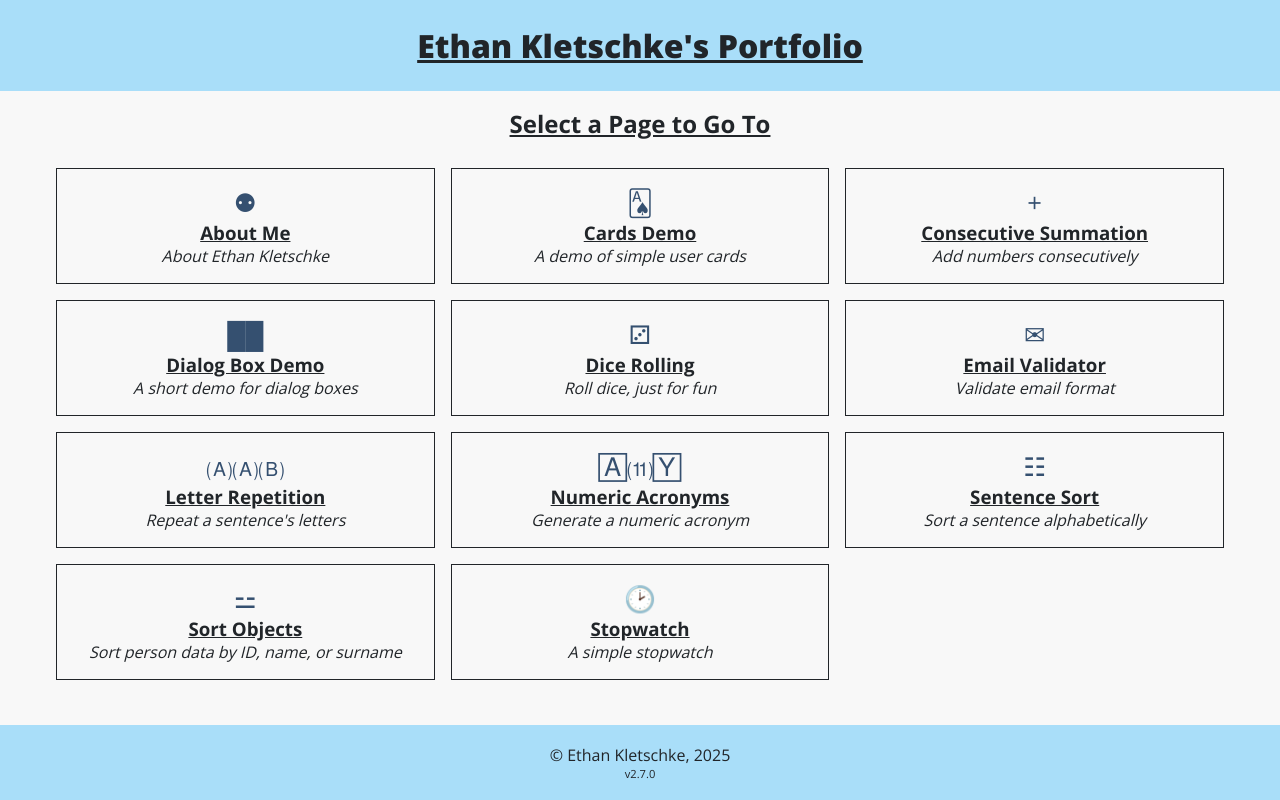
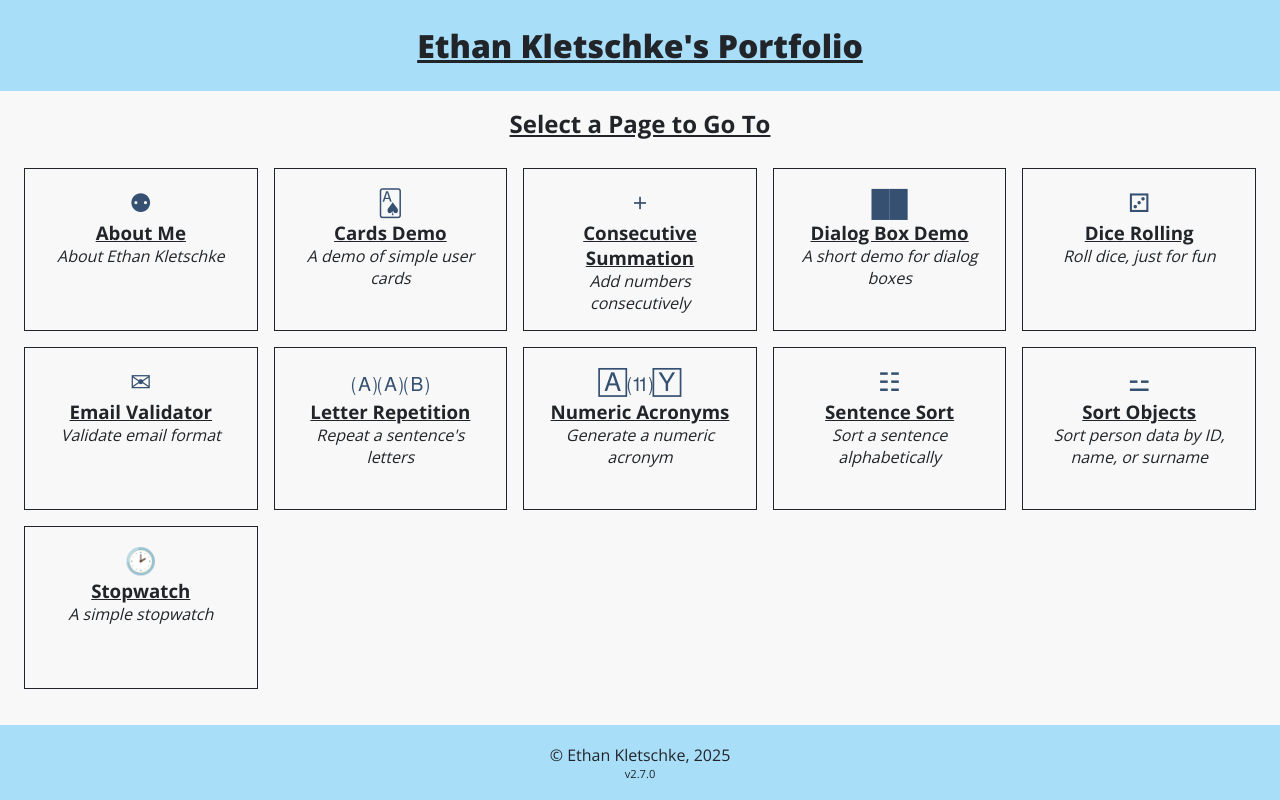
Before and after one commit to ethanKletschke/TSX-Portfolio-App, a React (Vite) app: page / in a window 1280 px wide. Built offline with nearby package versions, Linux system fonts and the light colour scheme.

Commit message:
fix: Change column layout to stop edge-hugging on home page

```diff
--- a/src/comps/general_UI/layout/ContentsTable/ContentsTable.module.css
+++ b/src/comps/general_UI/layout/ContentsTable/ContentsTable.module.css
@@ -1,12 +1,12 @@
 .wrapper {
-  max-width: 1200px;
+  width: 100%;
   margin: 0 auto;
 }
 
 .contentsTable {
   padding: 1em;
   display: grid;
-  grid-template-columns: repeat(3, 1fr);
+  grid-template-columns: repeat(auto-fit, minmax(min(220px, 100%), 1fr));
   grid-template-rows: 1fr;
   align-content: space-evenly;
   gap: 1em;
```
